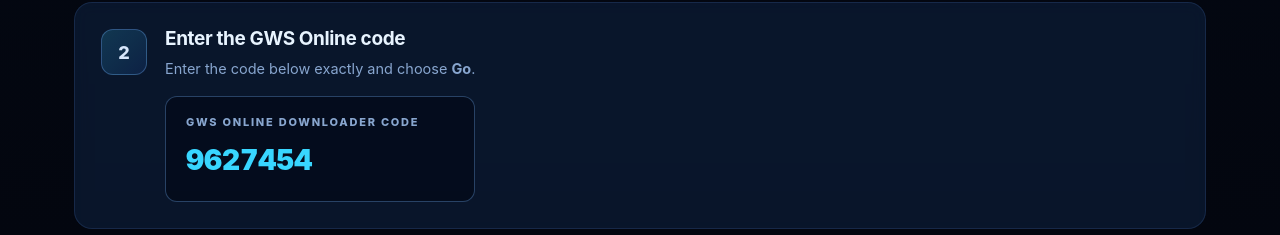
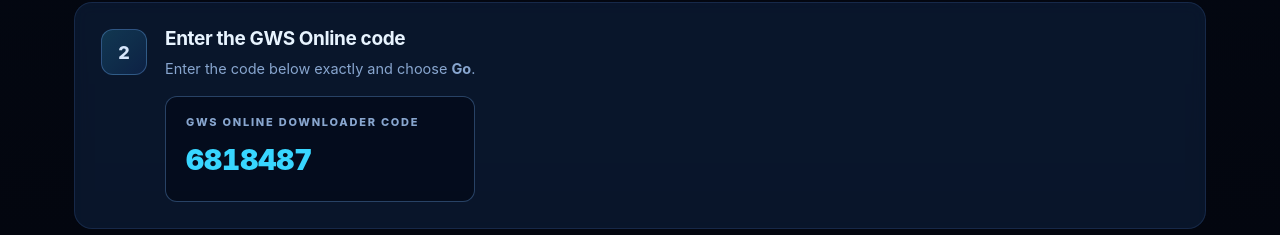
Before and after one commit to boberthegr8/greatwhiteworking, a Next.js app in the folder gws-site/: page /hush-update in a window 1280 px wide. Shown: the part 2175-2410 px from the top of the page. Built offline with nearby package versions, Linux system fonts and the light colour scheme; no server answers.

Commit message:
Update GWS Online Downloader code in Hush migration guide

```diff
--- a/gws-site/app/hush-update/page.jsx
+++ b/gws-site/app/hush-update/page.jsx
@@ -96,7 +96,7 @@
 
           <div className="grid" style={{ gap: 16 }}>
             <Step n="1" title="Open Downloader">Open the <strong>Downloader</strong> app on your Fire TV, Android TV or Google TV device.</Step>
-            <Step n="2" title="Enter the GWS Online code">Enter the code below exactly and choose <strong>Go</strong>.<CodeBox label="GWS Online Downloader Code" value="9627454" /></Step>
+            <Step n="2" title="Enter the GWS Online code">Enter the code below exactly and choose <strong>Go</strong>.<CodeBox label="GWS Online Downloader Code" value="6818487" /></Step>
             <Step n="3" title="Install and open GWS Online">Download the app, choose <strong>Install</strong>, then open <strong>GWS Online</strong>.</Step>
             <Step n="4" title="Choose Xtream">When GWS Online asks you to add your TV service, choose <strong>Xtream</strong>.</Step>
             <Step n="5" title="Enter the Great White server">Enter this address exactly:<CodeBox label="Server / DNS" value="https://ottidns.com" /></Step>
```
